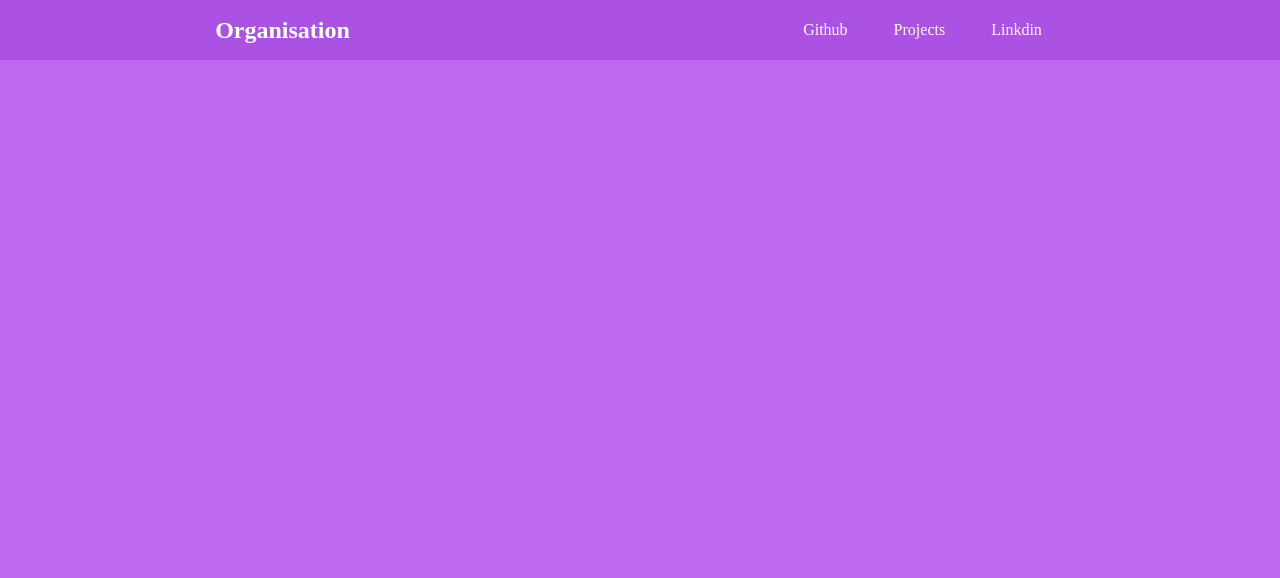
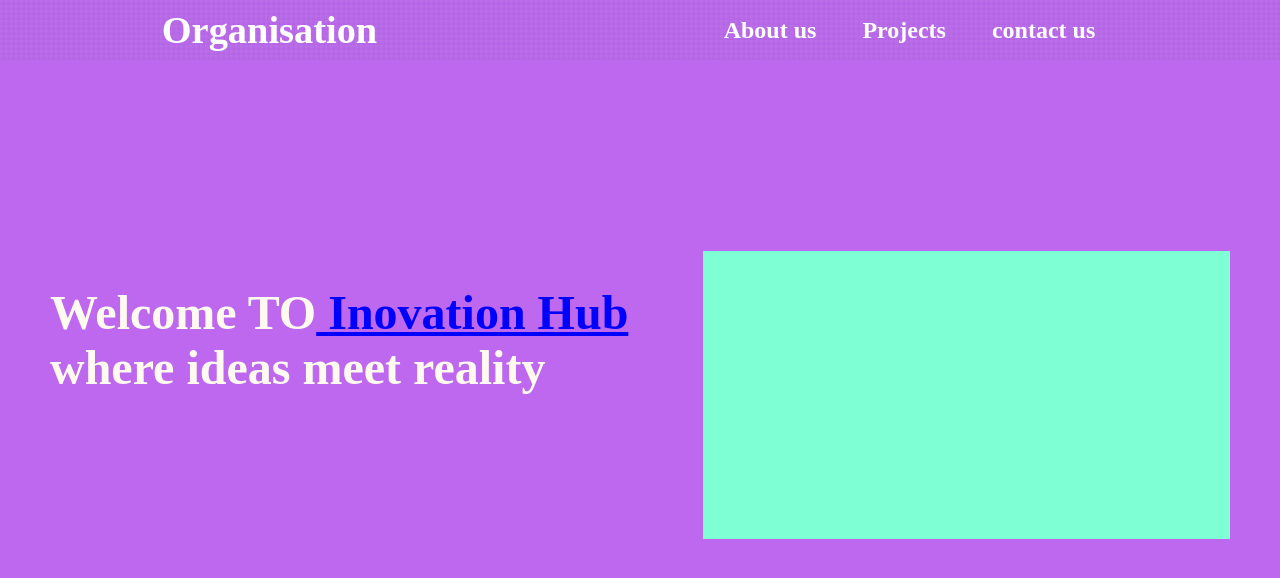
Before and after one commit to Siddhartha127/org_site, a plain HTML site: page index.html in a window 1280 px wide. Drawn offline with Linux system fonts and the light colour scheme.

Commit message:
commit-2

```diff
--- a/index.html
+++ b/index.html
@@ -11,16 +11,26 @@
     <div class="header-push-down"></div>
     <header>
         <nav>
-            <div class="left"><h1>Organisation</h1></div>
+            <div class="left" id="orgName"><h1>Organisation</h1></div>
             <div class="right">
                 <ul>
-                    <li><a href="">Github</a></li>
+                    <li><a href="">About us</a></li>
                     <li><a href="">Projects</a></li>
-                    <li><a href="">Linkdin</a></li>
+                    <li><a href="">contact us</a></li>
                 </ul>
             </div>
           </nav>
     </header>
-    <main></main>
+    <main>
+        <section class="firstsection">
+            <div class="leftsection">
+                Welcome TO<span> Inovation Hub</span><br>
+                where ideas meet reality
+            </div>
+            <div class="rightsection">
+
+            </div>
+        </section>
+    </main>
 </body>
 </html>
--- a/style.css
+++ b/style.css
@@ -6,14 +6,22 @@ body{
     background-color: #BD68EE
     ;
 }
-nav{
-    display:flex;
+
+nav {
+    display: flex;
     color: white;
-    justify-content: space-around ;
+    justify-content: space-around;
     align-items: center;
     background-color: #AB51E3;
     height: 60px;
+    background-image: linear-gradient(to bottom, rgba(255, 255, 255, 0.1), rgba(255, 255, 255, 0.1)), radial-gradient(at top left, rgba(255, 255, 255, 0.1), transparent);
+    background-position: 0 0, 0 0;
+    background-repeat: no-repeat, repeat;
+    background-size: 100% 60px, 5px 5px;
+}
 
+#orgName{
+    font-size: 1.6rem;
 }
 
 nav ul{
@@ -28,9 +36,45 @@ nav ul li{
     justify-content: space-between;
     margin:0 23px;
     cursor: pointer;
+    font-size:  24px;
+    font-weight: bold;
 }
 nav ul li a{
     color: white;
     text-decoration: none;
 
 }
+nav ul li a:hover{
+    color: #3c1056;
+    transform: scale(1.1);
+}
+
+.firstsection{
+    display: flex;
+    justify-content: space-around;
+    align-items: center;
+    height:90vh;
+}
+.leftsection{
+    color: floralwhite;
+    font-size: 3rem;
+    font-weight: 650;
+    margin-right:20px ;
+    float: left;
+    width: 60%;
+    margin-left: 50px;
+    padding-bottom: 20vb;
+}
+.rightsection {
+    float: right;
+    width: 50%;
+    background-color: aquamarine;
+    height:40%;
+    margin-bottom: 50px;
+    margin-right: 50px;
+}
+.leftsection span{
+    color: blue;
+    text-decoration: underline;
+
+}
```
